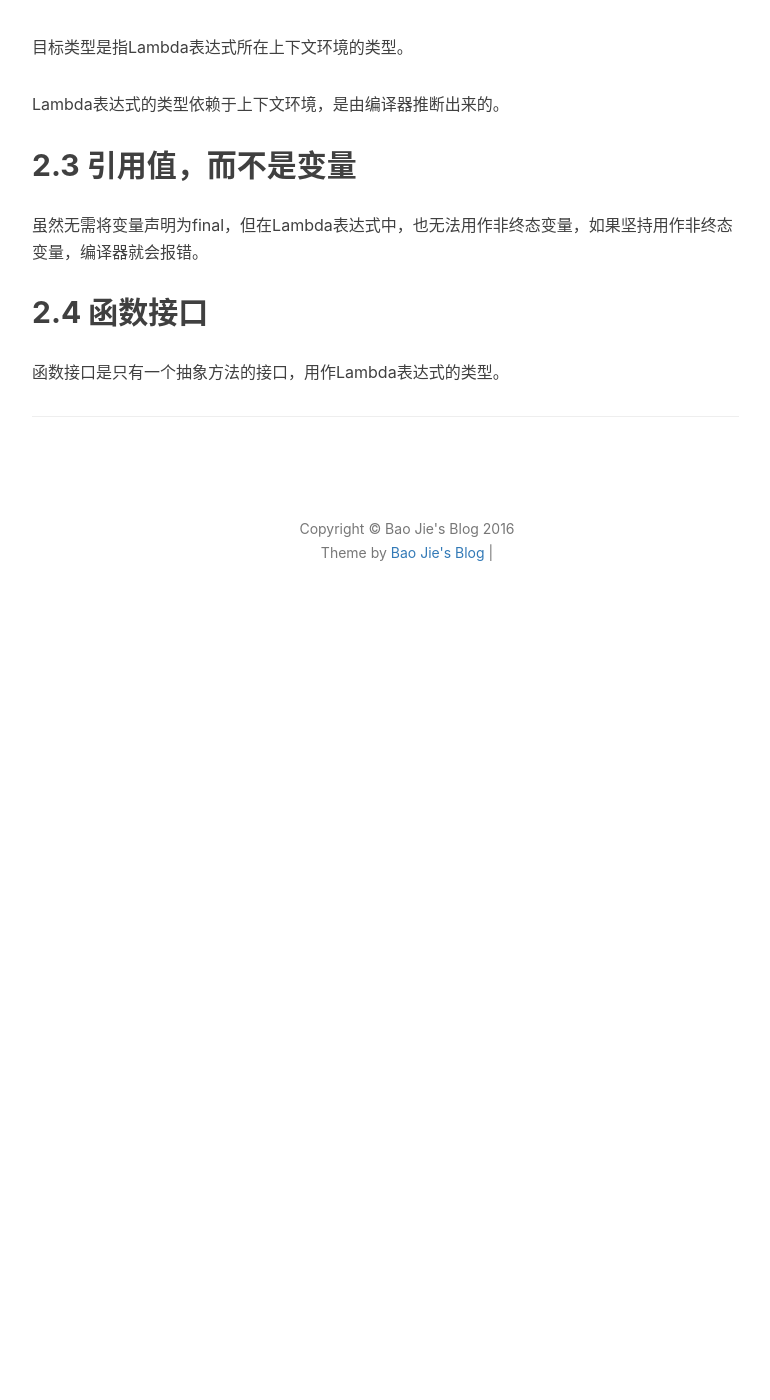
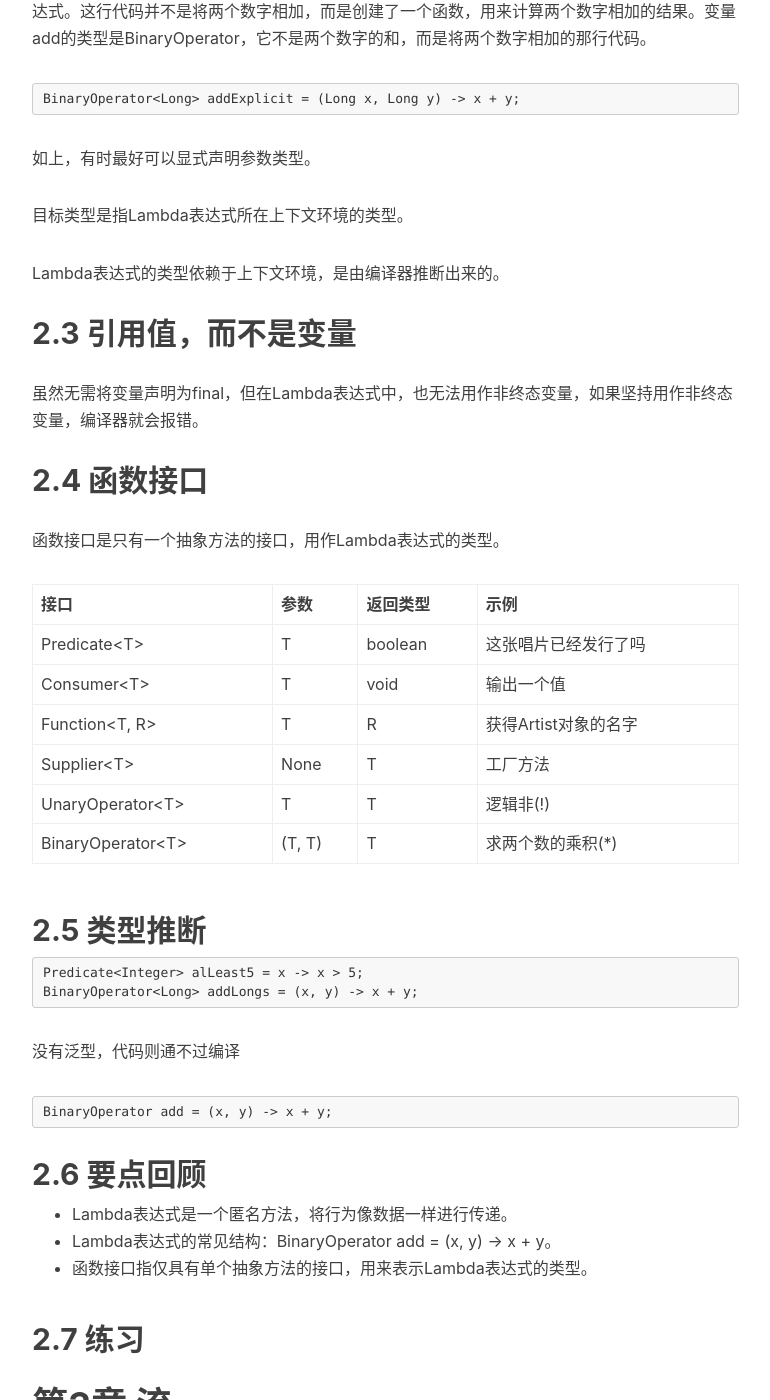
Before and after one commit to jiebaojie/jiebaojie.github.io, a Jekyll site: the page built from notes/java/java8Lambdas.md, in a window 1280 px wide and 1400 px high, scrolled down 2943 px. Shown: the whole window, without its empty margins (233-1003 px from the left). Built offline with Jekyll 4.4.1, drawn with Linux system fonts in a browser that asks for light colours; nearby versions of some CDN libraries; comment, search, counter and statistics services are not loaded; before the commit the page ends 3573 px from its top, so only the background shows below that; some of the changed text lies outside the part shown.

Commit message:
bybaojie

```diff
--- a/notes/java/java8Lambdas.md
+++ b/notes/java/java8Lambdas.md
@@ -74,3 +74,46 @@ Lambda表达式的类型依赖于上下文环境，是由编译器推断出来
 ## 2.4 函数接口
 
 函数接口是只有一个抽象方法的接口，用作Lambda表达式的类型。
+
+| 接口 | 参数 | 返回类型 | 示例 |
+| ---- | ---- | ---- | ---- |
+| Predicate&lt;T&gt; | T | boolean | 这张唱片已经发行了吗 |
+| Consumer&lt;T&gt; | T | void | 输出一个值 |
+| Function&lt;T, R&gt; | T | R | 获得Artist对象的名字 |
+| Supplier&lt;T&gt; | None | T | 工厂方法 |
+| UnaryOperator&lt;T&gt; | T | T | 逻辑非(!) |
+| BinaryOperator&lt;T&gt; | (T, T) | T | 求两个数的乘积(*) |
+
+## 2.5 类型推断
+
+    Predicate<Integer> alLeast5 = x -> x > 5;
+    BinaryOperator<Long> addLongs = (x, y) -> x + y;
+
+没有泛型，代码则通不过编译
+
+    BinaryOperator add = (x, y) -> x + y;
+
+## 2.6 要点回顾
+
+*   Lambda表达式是一个匿名方法，将行为像数据一样进行传递。
+*   Lambda表达式的常见结构：BinaryOperator<Integer> add = (x, y) -> x + y。
+*   函数接口指仅具有单个抽象方法的接口，用来表示Lambda表达式的类型。
+
+## 2.7 练习
+
+# 第3章 流
+
+流使程序员得以站在更高的抽象层次上对集合进行操作。
+
+## 3.1 从外部迭代到内部迭代
+
+    long count = allArtists.stream()
+            .filter(artist -> artist.isFrom("Londom"))
+            .count();
+
+stream是用函数式编程方式在集合类上进行复杂操作的工具
+
+## 3.2 实现机制
+
+*   像filter这样只描述Stream，最终不产生新集合的方法叫作**惰性求值方法**，惰性求值的返回值是Stream；
+*   像count这样最终会从Stream产生值的方法叫作**及早求值方法**，及早求值返回值是另一个值或为空。
```
